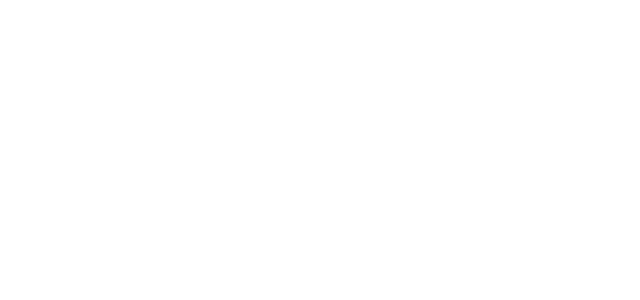
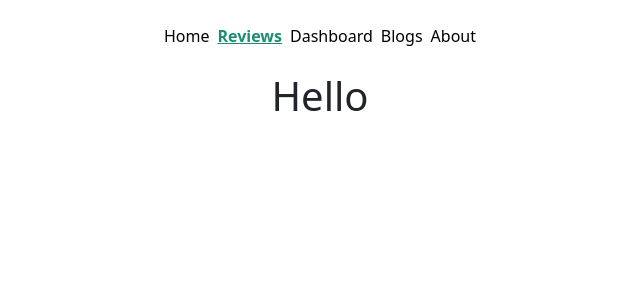
Before and after one commit to utsho-gif/Watch-Cavern, a React (Create React App) app: page /reviews in a window 1280 px wide. Before the commit this address had no page. Shown: the top 300 px of the page, without its empty margins (320-960 px from the left). Built offline with nearby package versions, Linux system fonts and the light colour scheme.

Commit message:
fontpage complete

```diff
--- a/src/App.js
+++ b/src/App.js
@@ -1,14 +1,19 @@
-import logo from './logo.svg';
 import './App.css';
 import Home from './Component/Home/Home';
 import { Route, Routes } from 'react-router-dom';
+import ReviewDetail from './Component/ReviewDetail/ReviewDetail';
+import Header from './Component/Header/Header';
+import NotFound from './Component/NotFound/NotFound';
 
 function App() {
   return (
     <div className="App">
+      <Header></Header>
       <Routes>
         <Route path='/' element={<Home></Home>}></Route>
         <Route path='/home' element={<Home></Home>}></Route>
+        <Route path='/reviews' element={<ReviewDetail></ReviewDetail>}></Route>
+        <Route path='*' element={<NotFound></NotFound>}></Route>
       </Routes>
     </div>
   );
--- /dev/null
+++ b/src/Component/CustomLink/CustomLink.js
@@ -0,0 +1,23 @@
+import React from "react";
+import { Link, useMatch, useResolvedPath } from "react-router-dom";
+
+
+  function CustomLink({ children, to, ...props }) {
+    let resolved = useResolvedPath(to);
+    let match = useMatch({ path: resolved.pathname, end: true });
+
+    return (
+      <div>
+        <Link
+          style={{ color: match ? '#1C8D73' : 'black', textDecoration: match ? "underline" : "none", fontWeight: match? '700' : '400' }}
+          to={to}
+          {...props}
+        >
+          {children}
+        </Link>
+        {/* {match && " (active)"} */}
+      </div>
+    );
+  }
+
+export default CustomLink;
--- /dev/null
+++ b/src/Component/Header/Header.js
@@ -0,0 +1,17 @@
+import React from 'react';
+import { Link } from 'react-router-dom';
+import CustomLink from '../CustomLink/CustomLink';
+
+const Header = () => {
+    return (
+        <div className='d-flex justify-content-center m-4'>
+            <CustomLink className='me-2' to={'/'}>Home</CustomLink>
+            <CustomLink className='me-2' to={'/reviews'}>Reviews</CustomLink>
+            <CustomLink className='me-2' to={'/dashboard'}>Dashboard</CustomLink>
+            <CustomLink className='me-2' to={'/blogs'}>Blogs</CustomLink>
+            <CustomLink to={'/about'}>About</CustomLink>
+        </div>
+    );
+};
+
+export default Header;
--- a/src/Component/Home/Home.css
+++ b/src/Component/Home/Home.css
@@ -4,8 +4,12 @@
     align-items: center;
     margin: 50px;
 }
-.image-container{
-}
 .image-container img{
     width: 500px;
 }
+.name{
+    color: #120E43;
+}
+u{
+    color: #120E43;
+}
--- a/src/Component/Home/Home.js
+++ b/src/Component/Home/Home.js
@@ -10,9 +10,9 @@
     <div>
       <div className="container">
         <div className="details-container me-5">
-          <h2>
+          <h1>
             <span className="text-danger">Watch</span> Dean
-          </h2>
+          </h1>
           <p>
             Lorem ipsum dolor sit amet consectetur adipisicing elit. Nemo porro
             asperiores error voluptatum natus nisi molestias iste ratione
@@ -26,12 +26,13 @@
         </div>
       </div>
       <div className="review-container my-5">
-        <h2 className="text-primary">Customer Review</h2>
+        <u><h2 className="name">Customer Review</h2></u>
         <div className="container">
           {reviews.slice(0, 3).map((review) => (
             <Reviews key={review.id} review={review}></Reviews>
           ))}
         </div>
+        <button className="btn btn-outline-dark">Check Out Reviews</button>
       </div>
     </div>
   );
--- /dev/null
+++ b/src/Component/NotFound/NotFound.js
@@ -0,0 +1,12 @@
+import React from 'react';
+
+const NotFound = () => {
+    return (
+        <div>
+            <h1>Page Not Found</h1>
+            <h4>404</h4>
+        </div>
+    );
+};
+
+export default NotFound;
--- /dev/null
+++ b/src/Component/ReviewDetail/ReviewDetail.js
@@ -0,0 +1,11 @@
+import React from 'react';
+
+const ReviewDetail = () => {
+    return (
+        <div>
+            <h1>Hello</h1>
+        </div>
+    );
+};
+
+export default ReviewDetail;
--- a/src/Component/Reviews/Reviews.js
+++ b/src/Component/Reviews/Reviews.js
@@ -1,10 +1,11 @@
 import React from 'react';
 
 const Reviews = ({review}) => {
-    const {name, gender, comment} = review;
+    const {name, gender, comment, image} = review;
     return (
         <div className='col'>
             <h2>{name}</h2>
+            <img src={image} alt="" />
             <p>{comment}</p>
         </div>
     );
```
Also changed, not shown: src/Component/Header/Header.css (added), src/Component/ReviewDetail/ReviewDetail.css (added).
